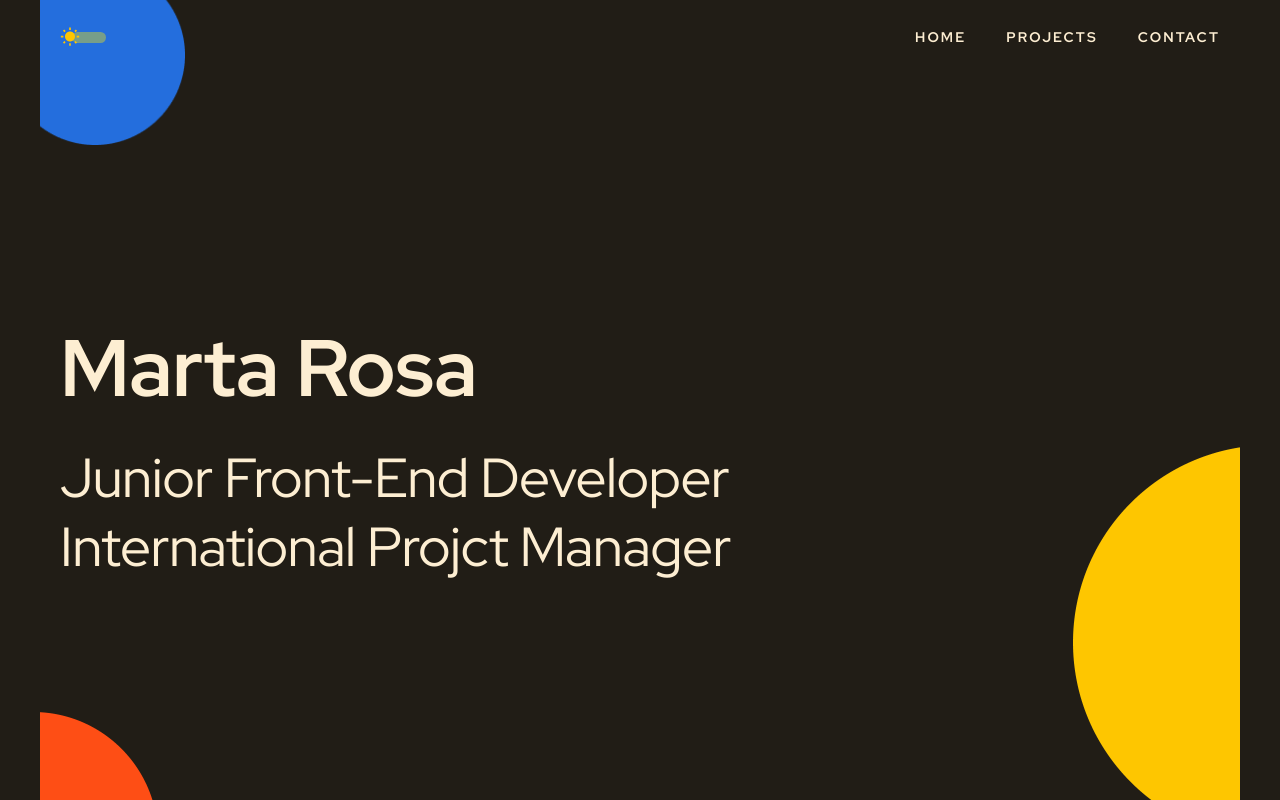
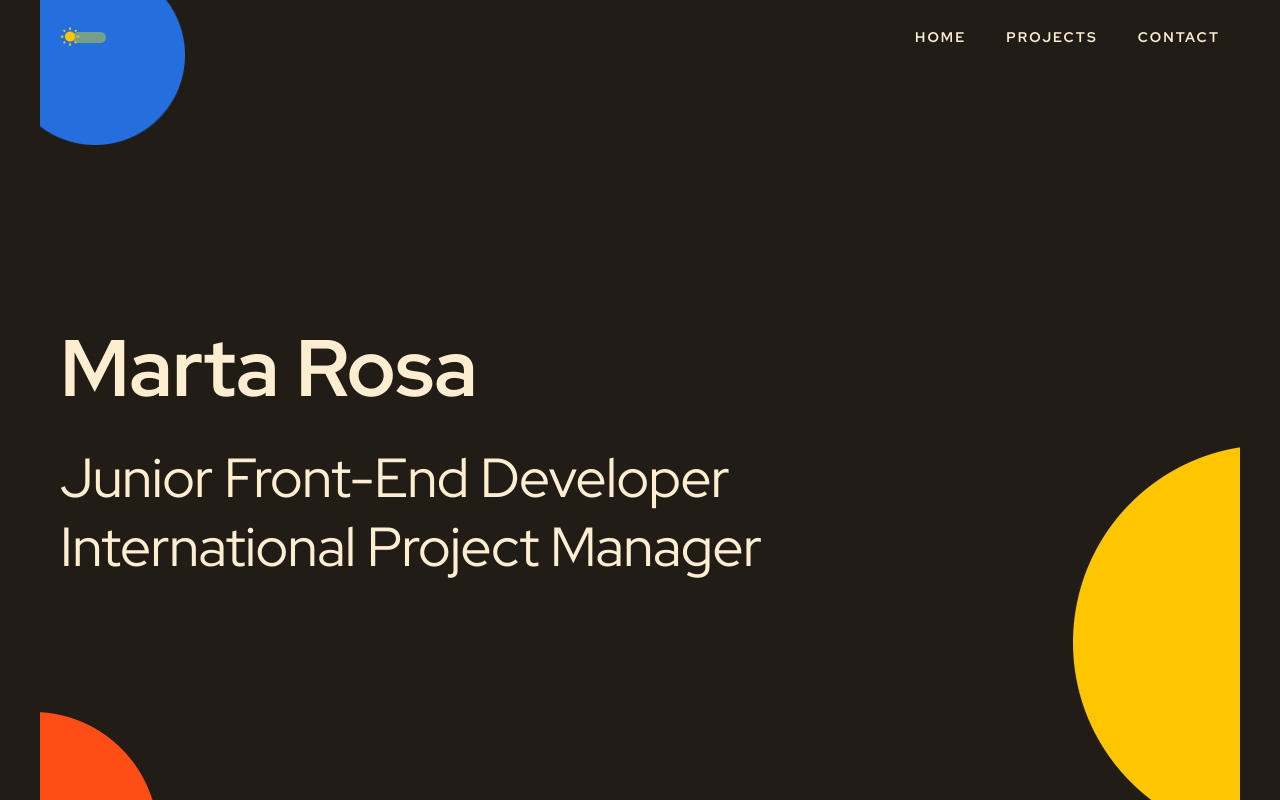
Before and after one commit to rartamosa/portfolio, a React (Create React App) app: page / in a window 1280 px wide. Shown: the top 800 px of the page. Built offline with nearby package versions, Linux system fonts and the light colour scheme.

Commit message:
Fixed a typo

```diff
--- a/src/components/Header.js
+++ b/src/components/Header.js
@@ -9,7 +9,7 @@ const Header = () => {
           junior front-end developer
         </p>
         <p className="header-container__box-paragraph">
-          international projct manager
+          international project manager
         </p>
       </div>
     </div>
```
